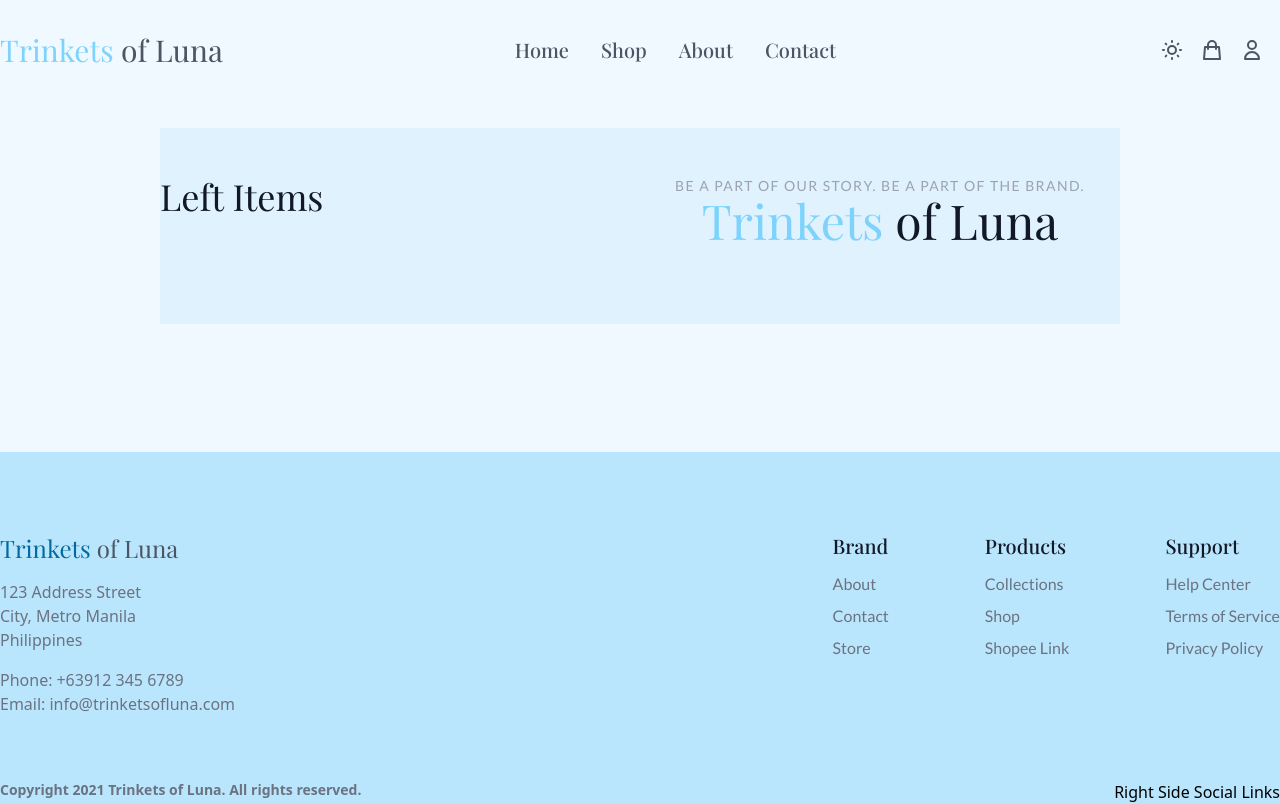
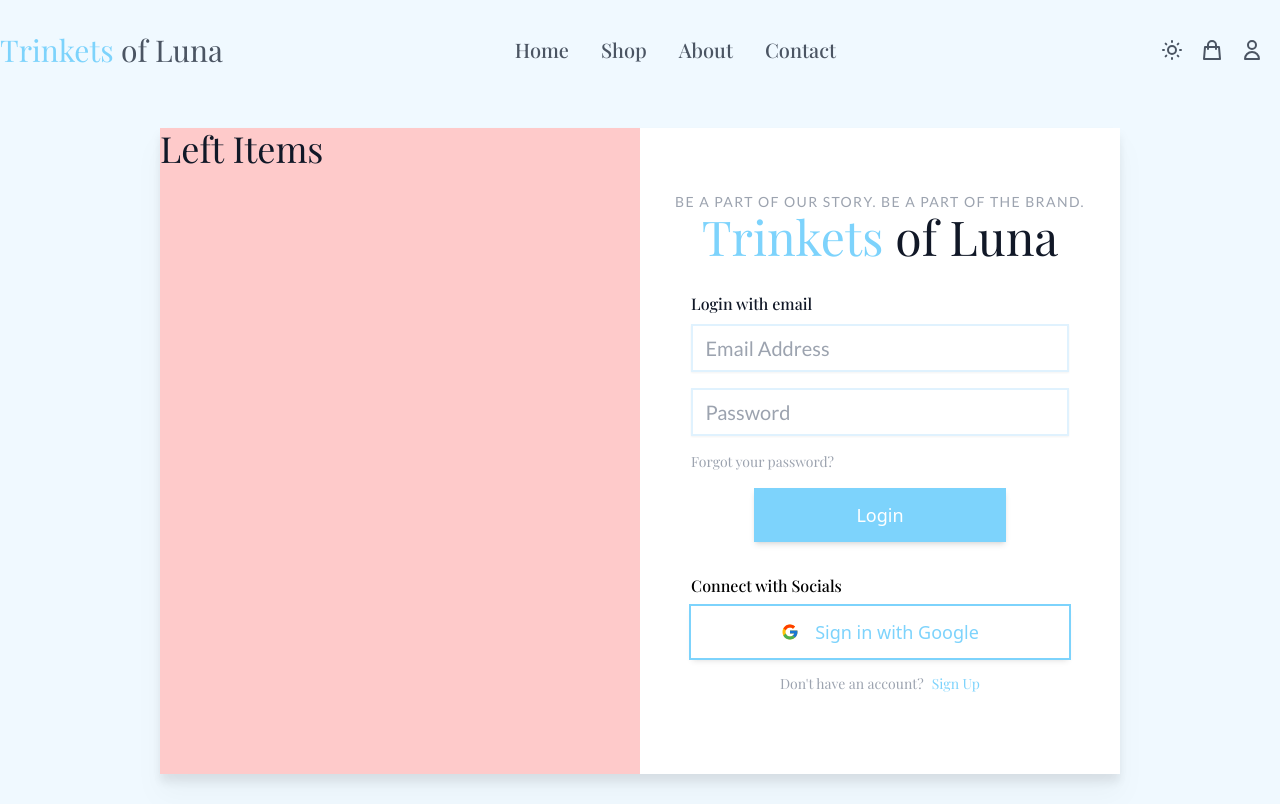
Before and after one commit to cedricquitor/trinketsofluna-ecommerce-web-app, a React (Create React App) app: page /login in a window 1280 px wide. Shown: the top 804 px of the page. Built offline with nearby package versions, Linux system fonts and the light colour scheme.

Commit message:
Added react-icons & refactored CSS

```diff
--- a/package.json
+++ b/package.json
@@ -10,6 +10,7 @@
     "firebase": "^9.6.3",
     "react": "^17.0.2",
     "react-dom": "^17.0.2",
+    "react-icons": "^4.3.1",
     "react-router-dom": "^6.2.1",
     "react-scripts": "5.0.0",
     "web-vitals": "^2.1.3"
--- a/src/App.js
+++ b/src/App.js
@@ -14,6 +14,7 @@
 function App() {
   return (
     <>
+      {/* Routes that will redirect to the page that matches the forward slash "/" below. */}
       <Routes>
         <Route
           path="/"
--- a/src/components/Hero.jsx
+++ b/src/components/Hero.jsx
@@ -15,7 +15,7 @@
               </h1>
               <p className="mt-3 font-lato text-base text-gray-500 sm:mt-5 sm:text-lg sm:max-w-xl sm:mx-auto md:mt-5 md:text-xl lg:mx-0">Anim aute id magna aliqua ad ad non deserunt sunt. Qui irure qui lorem cupidatat commodo. Elit sunt amet fugiat veniam occaecat fugiat aliqua.</p>
               <div className="mt-5 sm:mt-8 sm:flex sm:justify-center lg:justify-start">
-                <div className="rounded-md shadow">
+                <div className="rounded-lg shadow">
                   <a href="#" className="w-full flex items-center justify-center px-8 py-3 border border-transparent text-base font-medium shadow-md transition duration-300 hover:shadow-2xl text-white bg-sky-300 hover:bg-sky-500 md:py-4 md:text-lg md:px-10 focus:ring-2 focus:ring-offset-2 focus:ring-sky-300 active:bg-sky-600">
                     Get started
                   </a>
--- a/src/components/Navbar.jsx
+++ b/src/components/Navbar.jsx
@@ -2,16 +2,20 @@
 import { Link } from "react-router-dom";
 
 const Navbar = () => {
+  // State handler to check if the page is scrolled.
   const [isScrolled, setIsScrolled] = useState(false);
-  const [isDark, setIsDark] = useState(false);
+
+  // If the page is scrolled, it will update the state and styles
+  // of the navbar using a ternary operator in the className attribute.
   const changeNavbarColor = () => {
-    if (window.scrollY >= 150) {
+    if (window.scrollY >= 50) {
       setIsScrolled(true);
     } else {
       setIsScrolled(false);
     }
   };
 
+  // Scroll Event Listener
   window.addEventListener("scroll", changeNavbarColor);
 
   return (
@@ -23,7 +27,7 @@
           </Link>
         </div>
         <div className="flex flex-row font-playfair font-medium my-auto">
-          {/* Turn to Unordered List & List Items for SEO */}
+          {/* TODO: Turn to Unordered List & List Items for SEO */}
           <Link to="/" className={isScrolled ? "ml-14 mr-8 text-md text-gray-600 cursor-pointer transition duration-300 hover:text-cyan-400" : "mr-8 text-xl text-gray-600 cursor-pointer transition duration-300 hover:text-cyan-400"}>
             Home
           </Link>
--- a/src/components/Personalize.jsx
+++ b/src/components/Personalize.jsx
@@ -6,9 +6,9 @@
       <h1 className="text-4xl tracking-tight font-playfair mx-auto font-extrabold text-gray-900 mt-8 w-2/3 text-center">We make it possible for you to discover your own style.</h1>
       <p className="mt-6 mb-12 w-4/5 mx-auto text-center font-lato text-xl text-gray-500">Lorem ipsum, dolor sit amet consectetur adipisicing elit. Reiciendis obcaecati adipisci et. Sed dolor, maiores qui rerum molestiae laborum dolores necessitatibus corporis quisquam alias consequatur perspiciatis iure nostrum fugit nihil!</p>
       <div className="mt-8 flex justify-center">
-        <input type="text" className="mr-8 px-4 w-1/4 text-xl rounded-md focus:outline-none placeholder:italic" placeholder="Enter your email" />
+        <input type="text" className="mr-8 px-4 w-1/4 text-xl border-2 border-sky-200 transition placeholder:italic focus:outline-none focus:border-sky-400 hover:border-sky-300" placeholder="Enter your email" />
         <div className="rounded-md shadow">
-          <a href="#" className="w-full flex items-center justify-center px-8 py-3 border border-transparent text-base font-medium shadow-md transition duration-300 rounded-md hover:shadow-2xl text-white bg-sky-300 hover:bg-sky-500 md:py-3 md:text-lg md:px-10 focus:ring-2 focus:ring-offset-2 focus:ring-sky-300 active:bg-sky-600">
+          <a href="#" className="w-full flex items-center justify-center px-8 py-3 border border-transparent text-base font-medium shadow-md transition duration-300 hover:shadow-2xl text-white bg-sky-300 hover:bg-sky-500 md:py-3 md:text-lg md:px-10 focus:ring-2 focus:ring-offset-2 focus:ring-sky-300 active:bg-sky-600">
             Get started
           </a>
         </div>
--- a/src/components/SignIn.jsx
+++ b/src/components/SignIn.jsx
@@ -1,9 +1,54 @@
 import React from "react";
+import { FcGoogle } from "react-icons/fc";
 
 const SignIn = () => {
   return (
-    <div>
-      <h1>SignIn</h1>
+    <div className="relative mt-12 bg-white w-3/4 m-auto drop-shadow-xl">
+      <div className="grid grid-cols-2">
+        <div className="bg-red-200">
+          <h1 className="text-4xl text-gray-900 font-playfair">Left Items</h1>
+        </div>
+        <div className="mx-auto text-center my-16">
+          <p className="text-gray-400 text-sm font-lato uppercase tracking-widest">Be a part of our story. Be a part of the brand.</p>
+          <h1 className="text-5xl text-gray-900 font-playfair mb-8">
+            <span className="text-sky-300">Trinkets</span> of Luna
+          </h1>
+          <div className="relative">
+            <form className="mx-4">
+              <p className="font-playfair font-medium text-base text-left text-gray-900 mb-2">Login with email</p>
+              <div>
+                <input type="text" id="email" className="input__text peer" placeholder="Email Address" />
+                <label htmlFor="email" className="input__label top-6 peer-placeholder-shown:top-[2.6rem] peer-focus:top-6">
+                  Email Address
+                </label>
+              </div>
+              <div>
+                <input type="password" id="password" className="input__text peer" placeholder="Password" />
+                <label htmlFor="password" className="input__label top-[5.5rem] peer-placeholder-shown:top-[6.6rem] peer-focus:top-[5.5rem]">
+                  Password
+                </label>
+              </div>
+              <a href="#" className="block mb-4 py-auto font-playfair font-normal text-sm text-gray-400 text-left transition hover:text-gray-600 active:text-gray-900">
+                Forgot your password?
+              </a>
+              <a href="#" className="w-full flex items-center justify-center px-8 py-3 border border-transparent text-base font-medium shadow-md transition duration-300 hover:shadow-2xl text-white bg-sky-300 hover:bg-sky-500 md:mb-8 md:py-3 md:mx-auto md:text-lg md:w-2/3 focus:ring-2 focus:ring-offset-2 focus:ring-sky-300 active:bg-sky-600">
+                Login
+              </a>
+              <p className="font-playfair text-base font-medium text-left mb-2">Connect with Socials</p>
+              <a href="#" className="w-full flex items-center justify-center px-8 py-3 outline outline-2 outline-sky-300 text-base font-medium shadow-md text-sky-300 bg-tranparent transition duration-300 hover:bg-sky-200 hover:text-white hover:shadow-2xl md:mb-4 md:py-3 md:text-lg md:px-10 focus:ring-2 focus:ring-offset-2 focus:ring-gray-200 active:bg-gray-300">
+                <FcGoogle className="mr-4 my-auto" />
+                Sign in with Google
+              </a>
+              <p className="block font-playfair font-normal text-sm text-gray-400 mb-4">
+                Don't have an account?
+                <a href="#" className="ml-2 text-sky-300">
+                  Sign Up
+                </a>
+              </p>
+            </form>
+          </div>
+        </div>
+      </div>
     </div>
   );
 };
--- a/src/layouts/MainLayout.jsx
+++ b/src/layouts/MainLayout.jsx
@@ -4,7 +4,7 @@
 
 const MainLayout = (props) => {
   return (
-    <div className="bg-sky-50">
+    <div className="bg-sky-50 flex flex-col flex-between">
       <Navbar />
       <div className="container mx-auto py-20">{props.children}</div>
       <Footer />
--- a/src/pages/Login.jsx
+++ b/src/pages/Login.jsx
@@ -1,20 +1,11 @@
 import React from "react";
+import SignIn from "../components/SignIn";
 
 const Login = () => {
   return (
-    <div className="mt-12 py-12 bg-sky-100 w-3/4 mx-auto">
-      <div className="grid grid-cols-2">
-        <div>
-          <h1 className="text-4xl text-gray-900 font-playfair">Left Items</h1>
-        </div>
-        <div className="mx-auto text-center">
-          <p className="text-gray-400 text-sm font-lato uppercase tracking-widest">Be a part of our story. Be a part of the brand.</p>
-          <h1 className="text-5xl text-gray-900 font-playfair mb-8">
-            <span className="text-sky-300">Trinkets</span> of Luna
-          </h1>
-        </div>
-      </div>
-    </div>
+    <>
+      <SignIn />
+    </>
   );
 };
 
--- a/src/styles/styles.css
+++ b/src/styles/styles.css
@@ -7,3 +7,17 @@
 * {
   @apply outline-[1px] outline-red-100 outline;
 } */
+
+/* Refactored TailwindCSS Class */
+@layer components {
+  /* Input Styles */
+  .input__text {
+    @apply block mb-4 py-2 px-3 w-full text-xl shadow-sm border-2 border-sky-100 placeholder-transparent transition hover:border-sky-200 focus:outline-none focus:border-sky-300;
+  }
+
+  .input__label {
+    @apply absolute px-2 left-8 bg-white font-lato text-xs text-gray-900 transition-all peer-focus:bg-white peer-focus:px-2 peer-focus:left-8 peer-focus:text-xs peer-focus:text-gray-900 peer-placeholder-shown:text-xl peer-placeholder-shown:left-[1.9rem] peer-placeholder-shown:text-gray-400 peer-placeholder-shown:bg-none peer-placeholder-shown:px-0;
+  }
+
+  /* Navbar Styles */
+}
--- a/src/test/products.js
+++ b/src/test/products.js
@@ -0,0 +1,36 @@
+const products = [
+  {
+    createdDate: "20 June at 00:00:00 UTC+1",
+    productAdminUserUID: "AWDjaaoWAIRiomfNMUITNkj2",
+    productCategory: "necklace",
+    productName: "Necklace One",
+    productPrice: "120.00",
+    productThumbnail: "https://pbs.twimg.com/media/FE1P6dIVgAUbhpG?format=jpg&name=medium",
+  },
+  {
+    createdDate: "20 June at 00:00:00 UTC+1",
+    productAdminUserUID: "AWDjaaoWAIRiomfNMUITNkj2",
+    productCategory: "necklace",
+    productName: "Necklace Two",
+    productPrice: "100.00",
+    productThumbnail: "https://pbs.twimg.com/media/FE1PngoVcAACm4O?format=jpg&name=medium",
+  },
+  {
+    createdDate: "20 June at 00:00:00 UTC+1",
+    productAdminUserUID: "AWDjaaoWAIRiomfNMUITNkj2",
+    productCategory: "necklace",
+    productName: "Necklace Three",
+    productPrice: "110.00",
+    productThumbnail: "https://pbs.twimg.com/media/FEzKKZKVgAEydhU?format=jpg&name=medium",
+  },
+  {
+    createdDate: "20 June at 00:00:00 UTC+1",
+    productAdminUserUID: "AWDjaaoWAIRiomfNMUITNkj2",
+    productCategory: "necklace",
+    productName: "Necklace Four",
+    productPrice: "90.00",
+    productThumbnail: "https://pbs.twimg.com/media/FEzJcp-VQAMgIh2?format=jpg&name=medium",
+  },
+];
+
+export default products;
```
Also changed, not shown: 1 other file (tests, documents, lock files or other folders).
